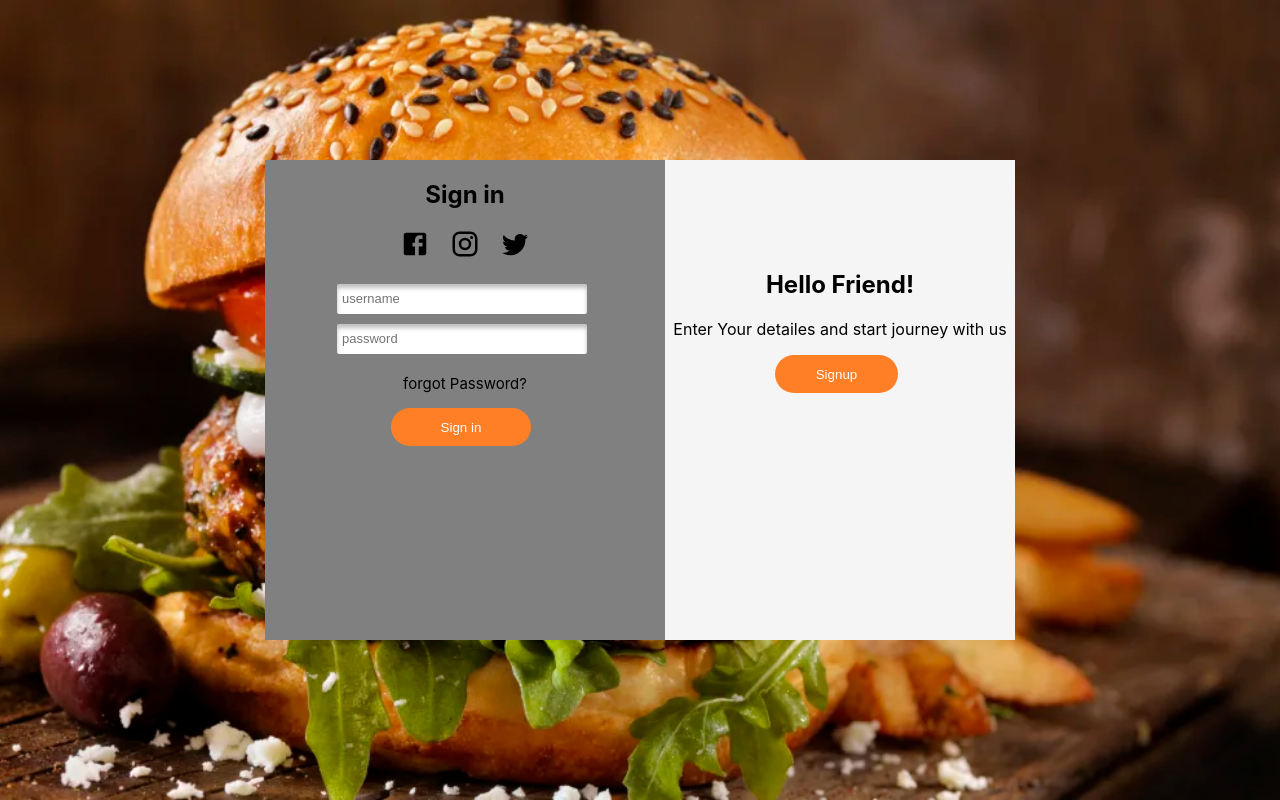
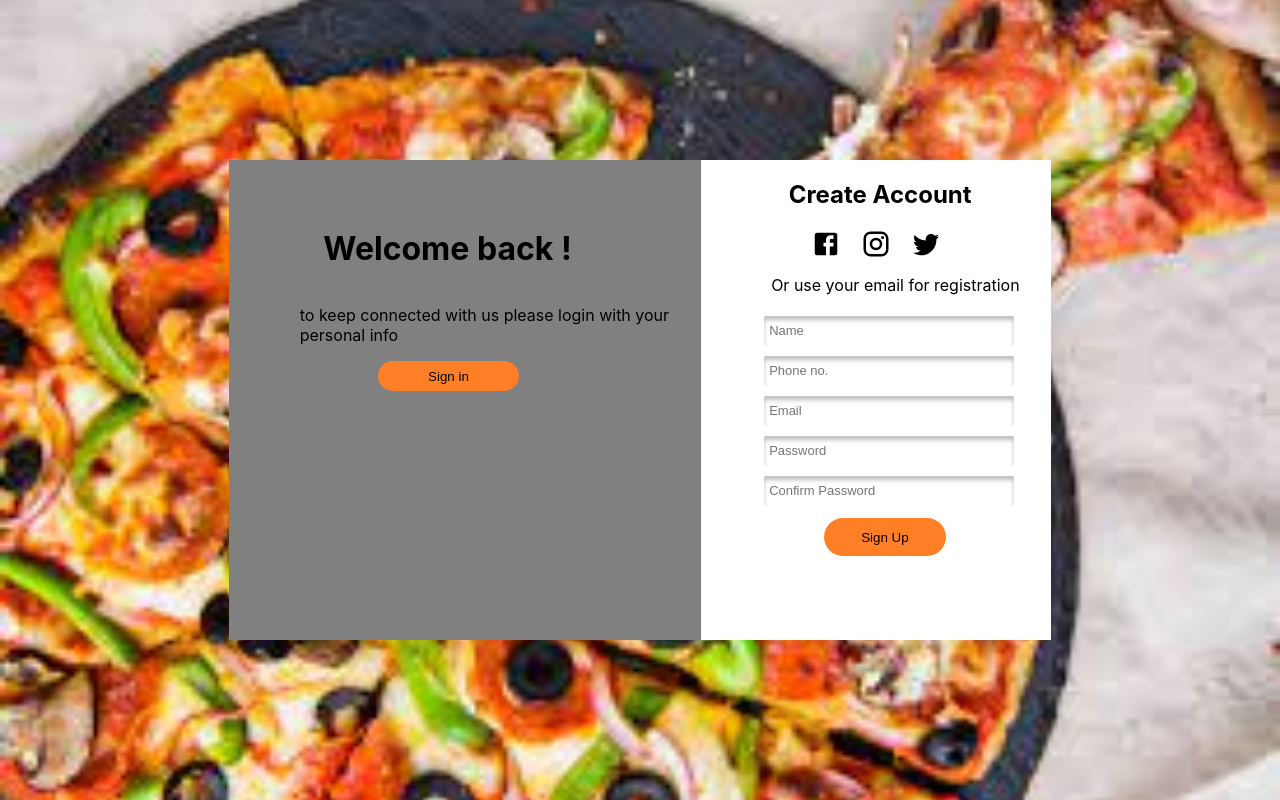
Before and after one commit to mryash04/JustEat, a React (Create React App) app: page /signup in a window 1280 px wide. Built offline with nearby package versions, Linux system fonts and the light colour scheme.

Commit message:
login/signup change

```diff
--- a/src/App.js
+++ b/src/App.js
@@ -20,6 +20,9 @@ const App = () =>{
           <h2>Plans</h2>
         </Route>
         <Route path="/signup">
+          <Signup />
+        </Route>
+        <Route path="/login">
           <Login />
         </Route>
         <Route path="/ordernow">
--- a/src/components/Header.jsx
+++ b/src/components/Header.jsx
@@ -24,7 +24,10 @@ const Head = () =>{
                     Cart
                 </Link>
                 <Link to="/signup" className="head_link">
-                    Signup/Login
+                    Signup
+                </Link>
+                <Link to="/login" className="head_link">
+                    Login
                 </Link>
             </div>
         </div>
--- a/src/components/Login.jsx
+++ b/src/components/Login.jsx
@@ -1,4 +1,4 @@
-import React, {useState} from "react";
+import React, {useState, useEffect} from "react";
 import FacebookIcon from "@material-ui/icons/Facebook";
 import InstagramIcon from "@material-ui/icons/Instagram";
 import TwitterIcon from "@material-ui/icons/Twitter";
@@ -9,20 +9,33 @@ function Login() {
   const history = useHistory();
   console.log(history);
 
-  const[input, setInput] = useState({
-      username:"",
-      password:""
-  });
+  const[username, setUsername] = useState("");
+  const[password, setPassword] = useState("");
+  const[allEntry, setAllEntry] = useState([]);
 
-  console.log(input);
+  console.log(username);
+  console.log(password);
+
+  useEffect(() => {
+    console.log("This is all Entry", allEntry);
+  }, [allEntry]);
 
   const handleChange = (event) =>{
-      setInput(event.target.value);
+    setUsername(event.target.value);
   };
 
+  const handleChangePassword = (event) =>{
+    setPassword(event.target.value)
+  }
+
   const handleSubmit = (event) =>{
-      event.preventDefault();
+    event.preventDefault();
       alert("Form Submitted");
+      const newEntry = {username: username, password: password};
+      console.log(newEntry);
+      setAllEntry([...allEntry, newEntry]);
+      setUsername("");
+      setPassword("");
   }
 
   return (
@@ -38,8 +51,8 @@ function Login() {
           <br />
           <form>
             <div className="signin_input">
-              <input placeholder="username" id="signin" onChange={handleChange} type="text" value={input.username} name="username"></input>
-              <input placeholder="password" id="signin" onChange={handleChange} type="password" value={input.password}></input>
+              <input placeholder="username" id="signin" onChange={handleChange} type="text" value={username} name="username"></input>
+              <input placeholder="password" id="signino" onChange={handleChangePassword} type="password" value={password}></input>
             </div>
           </form>
           <p>forgot Password?</p>
--- a/src/components/Signup.jsx
+++ b/src/components/Signup.jsx
@@ -1,10 +1,39 @@
-import React from "react";
+import React, {useState, useEffect} from "react";
 import FacebookIcon from "@material-ui/icons/Facebook";
 import InstagramIcon from "@material-ui/icons/Instagram";
 import TwitterIcon from "@material-ui/icons/Twitter";
 import "../styles/Signup.css";
 
 const Signup = () => {
+
+  const[userDetails, setUserDetails] = useState({
+    username:"",
+    phoneno:"",
+    email:"",
+    password:"",
+    cpassword:""
+  });
+
+  const[allEntry, setAllEntry] = useState([]);
+  console.log(allEntry);
+
+  const{username, phoneno, email, password, cpassword} = userDetails;
+
+  console.log(userDetails);
+
+  const handleChange = (event) =>{
+    console.log(event.target.name);
+    setUserDetails({...userDetails, [event.target.name]:event.value})
+  }
+
+  const handleSubmit = (event) =>{
+    event.preventDefault();
+    const newEntry = {username, phoneno, email, password, cpassword};
+    setAllEntry([...allEntry, newEntry]);
+    console.log(allEntry);
+    setUserDetails({username:"", phoneno:"", email:"", password:"", cpassword:""})
+  }
+
   return (
     <div className="signup_backimg">
       <div className="signup_main">
@@ -37,13 +66,13 @@ const Signup = () => {
             <p>Or use your email for registration</p>
           </div>
           <div className="signup_input">
-            <input placeholder="Name" type="text"></input>
-            <input placeholder="Phone no." type="number"></input>
-            <input placeholder="Email" type="email"></input>
-            <input placeholder="Password" type="password"></input>
-            <input placeholder="Confirm Password" type="password"></input>
+            <input placeholder="Name" name="username" onChange={handleChange} value={username} type="text"></input>
+            <input placeholder="Phone no." name="phoneno" onChange={handleChange} value={phoneno} type="number"></input>
+            <input placeholder="Email" name="email" onChange={handleChange} value={email} type="email"></input>
+            <input placeholder="Password" name="password" onChange={handleChange} value={password} type="password"></input>
+            <input placeholder="Confirm Password" name="cpassword" onChange={handleChange} value={cpassword} type="password"></input>
           </div>
-          <button className="account_btn" type="submit">
+          <button className="account_btn" type="submit" onClick={handleSubmit}>
             Sign Up
           </button>
         </div>
```
